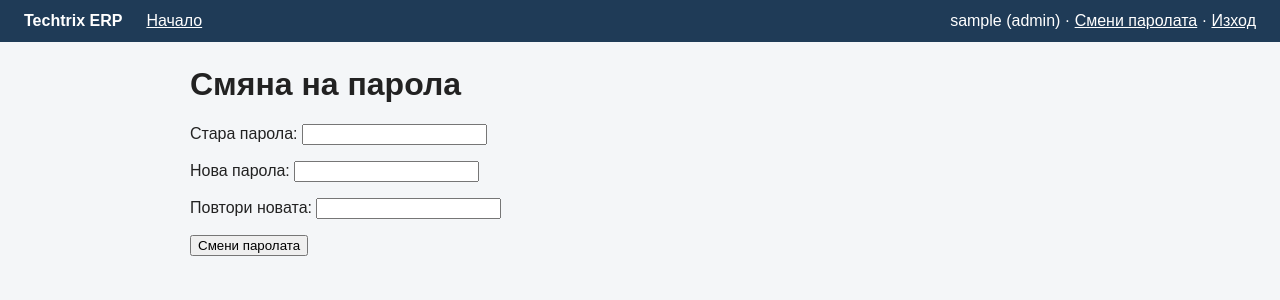
After one commit to Maxthedebugger/techtrix_erp, a Flask app: page /change-password in a window 1280 px wide. The commit adds this page. Shown: the top 300 px of the page. Run offline with Flask 3, Linux system fonts and the light colour scheme; the visitor is signed in with stand-in values (Sample User, id 1).

Commit message:
Страница Смени паролата

```diff
--- a/app.py
+++ b/app.py
@@ -1,5 +1,5 @@
 from flask import Flask, render_template, request, session, redirect, url_for
-from werkzeug.security import check_password_hash
+from werkzeug.security import check_password_hash, generate_password_hash
 from database import get_db
 from services.inventory import receive_delivery, correct_stock
 
@@ -97,5 +97,35 @@ def correction():
     rows = conn.execute("SELECT id, part_number, name, quantity FROM components ORDER BY part_number").fetchall()
     conn.close()
     return render_template("correction.html", components=rows, error=error)
+@app.route("/change-password", methods=["GET", "POST"])
+def change_password():
+    denied = require_role()
+    if denied:
+        return denied
+    error = None
+    message = None
+    if request.method == "POST":
+        old = request.form["old_password"]
+        new = request.form["new_password"]
+        new2 = request.form["new_password2"]
+        conn = get_db()
+        user = conn.execute(
+            "SELECT * FROM users WHERE username = ?", (session["username"],)
+        ).fetchone()
+        if not check_password_hash(user["password_hash"], old):
+            error = "Старата парола е грешна"
+        elif new != new2:
+            error = "Новите пароли не съвпадат"
+        elif len(new) < 6:
+            error = "Новата парола трябва да е поне 6 символа"
+        else:
+            with conn:
+                conn.execute(
+                    "UPDATE users SET password_hash = ? WHERE id = ?",
+                    (generate_password_hash(new), user["id"])
+                )
+            message = "Паролата е сменена"
+        conn.close()
+    return render_template("change_password.html", error=error, message=message)
 if __name__ == "__main__":
     app.run(debug=True)
--- a/static/style.css
+++ b/static/style.css
@@ -53,3 +53,8 @@ th {
     background: #fde2e2;
     color: #a40000;
 }
+.success {
+    padding: 8px 12px;
+    background: #e2f5e2;
+    color: #1a6b1a;
+}
--- a/templates/base.html
+++ b/templates/base.html
@@ -19,14 +19,26 @@
 <nav>
 
 <a href="{{ url_for('index') }}">Начало</a>
+
 {% if session.role in ["director", "warehouse"] %}
+
 <a href="{{ url_for('components') }}">Склад</a>
 
 <a href="{{ url_for('movements') }}">Движения</a>
+
 {% endif %}
+
 </nav>
 
-<span>{{ session.username }} ({{ session.role }}) · <a href="{{ url_for('logout') }}">Изход</a></span>
+<span>
+
+{{ session.username }} ({{ session.role }})
+
+· <a href="{{ url_for('change_password') }}">Смени паролата</a>
+
+· <a href="{{ url_for('logout') }}">Изход</a>
+
+</span>
 
 {% endif %}
 
--- /dev/null
+++ b/templates/change_password.html
@@ -0,0 +1,30 @@
+{% extends "base.html" %}
+{% block title %}Смяна на парола · Techtrix ERP{% endblock %}
+{% block content %}
+
+<h1>Смяна на парола</h1>
+
+{% if error %}
+
+<p class="error">{{ error }}</p>
+
+{% endif %}
+
+{% if message %}
+
+<p class="success">{{ message }}</p>
+
+{% endif %}
+
+<form method="post">
+
+<p>Стара парола: <input type="password" name="old_password" required></p>
+
+<p>Нова парола: <input type="password" name="new_password" minlength="6" required></p>
+
+<p>Повтори новата: <input type="password" name="new_password2" minlength="6" required></p>
+
+<button type="submit">Смени паролата</button>
+
+</form>
+{% endblock %}
```
